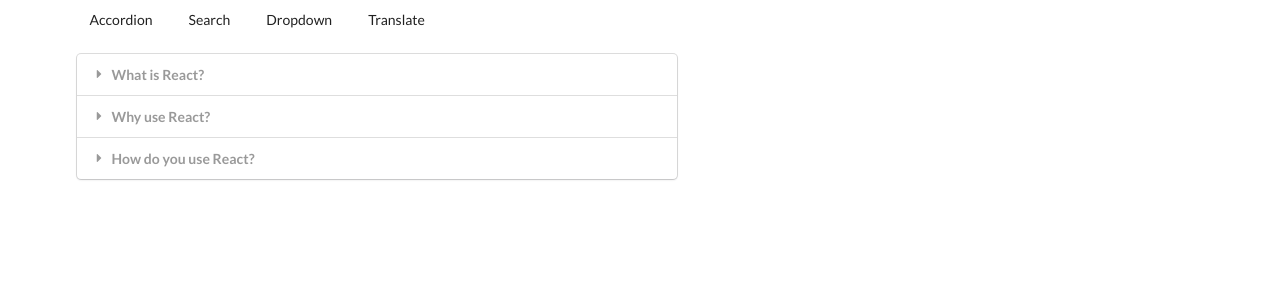
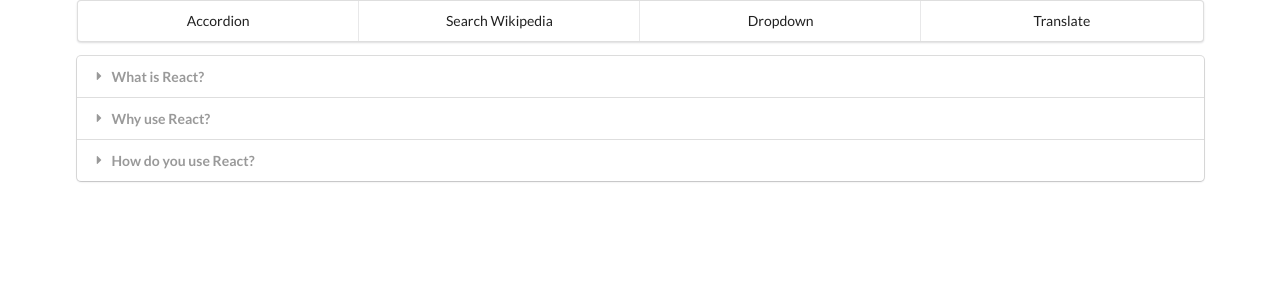
Before and after one commit to KRWJS/widgets, a React (Create React App) app: page / in a window 1280 px wide. Shown: the top 300 px of the page. Built offline with nearby package versions, Linux system fonts and the light colour scheme.

Commit message:
Clean up UI

```diff
--- a/src/components/Accordion.jsx
+++ b/src/components/Accordion.jsx
@@ -24,7 +24,7 @@
   });
 
   return (
-    <div className="ui styled accordion">
+    <div className="ui fluid styled accordion">
       {renderedItems}
     </div>
   );
--- a/src/components/App.jsx
+++ b/src/components/App.jsx
@@ -45,7 +45,7 @@
       <Route path="/">
         <Accordion items={items} />
       </Route>
-      <Route path="/list">
+      <Route path="/search-wikipedia">
         <Search />
       </Route>
       <Route path="/dropdown">
--- a/src/components/Header.jsx
+++ b/src/components/Header.jsx
@@ -3,9 +3,9 @@
 
 const Header = () => {
   return (
-    <div className="ui secondary pointer menu">
+    <div className="ui four item menu">
       <Link href="/" className="item">Accordion</Link>
-      <Link href="/list" className="item">Search</Link>
+      <Link href="/search-wikipedia" className="item">Search Wikipedia</Link>
       <Link href="/dropdown" className="item">Dropdown</Link>
       <Link href="/translate" className="item">Translate</Link>
     </div>
--- a/src/components/Search.jsx
+++ b/src/components/Search.jsx
@@ -1,4 +1,4 @@
-import React, { useState, useEffect } from 'react';
+import React, { Fragment, useState, useEffect } from 'react';
 import axios from 'axios';
 
 const Search = () => {
@@ -9,7 +9,7 @@
   useEffect(() => {
     const timerId = setTimeout(() => {
       setDebouncedTerm(term);
-    }, 500)
+    }, 1000)
 
     return () => {
       clearTimeout(timerId);
@@ -24,9 +24,10 @@
           list: 'search',
           origin: '*',
           format: 'json',
-          srsearch: debouncedTerm
-        }
+          srsearch: debouncedTerm,
+        },
       });
+
       setResults(data.query.search);
     };
     search();
@@ -36,7 +37,7 @@
     return (
       <div className="item" key={result.pageid}>
         <div className="right floated content">
-          <a href={`https://en.wikipedia.org?curid=${result.pageid}`} className="ui button">Read</a>
+          <a href={`https://en.wikipedia.org?curid=${result.pageid}`} className="ui green button">Read</a>
         </div>
         <div className="content">
           <div className="header">
@@ -49,21 +50,20 @@
   });
 
   return (
-    <div>
-      <div className="ui form">
-        <div className="field">
-          <label htmlFor="search">Enter search term</label>
-          <input id="search"
-                 className="input"
-                 type="text"
-                 value={term}
-                 onChange={e => setTerm(e.target.value)} />
-        </div>
+    <Fragment>
+      <div className="ui fluid icon input">
+        <input id="search"
+               className="input"
+               type="text"
+               placeholder="Enter search term"
+               value={term}
+               onChange={e => setTerm(e.target.value)} />
+        <i className="search icon"></i>
       </div>
       <div className="ui celled list">
         {renderedResuls}
       </div>
-    </div>
+    </Fragment>
   );
 };
 
```
Also changed, not shown: 1 other file (tests, documents, lock files or other folders).
